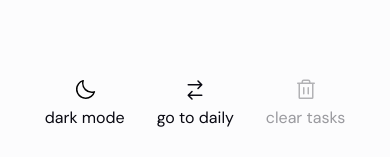
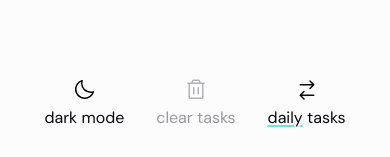
Before and after one commit to LukeberryPi/phived, a React (Vite) app: page / in a window 390 px wide. Shown: the part 684-841 px from the top of the page. Built offline with nearby package versions, Linux system fonts and the light colour scheme.

Commit message:
add switch tasks to navigation on mobile

```diff
--- a/src/components/Header.tsx
+++ b/src/components/Header.tsx
@@ -4,6 +4,7 @@ import { HelpMenu, ModeSelector } from "src/components";
 import { handleSetTheme, isDailyPage, isThemeSetToDark } from "src/utils";
 import { Trash, Moon, CaretUp, Sun, Compass, Swap } from "src/icons";
 import { useLocalStorage } from "src/hooks";
+import { Link } from "react-router-dom";
 
 export function Header() {
   const { clearGeneralTasks, generalTasks } = useGeneralTasksContext();
@@ -67,14 +68,6 @@ export function Header() {
           )}
         </button>
         <button
-          onClick={toggleDarkMode}
-          role="switch"
-          className="flex select-none flex-col items-center gap-1 rounded-2xl p-2 text-base text-trueBlack transition-transform active:scale-95 dark:text-trueWhite sm:hidden"
-        >
-          <Swap size={24} />
-          <span>{isDailyPage() ? "go to general" : "go to daily"}</span>
-        </button>
-        <button
           aria-disabled={
             (!isDailyPage() && noGeneralTasks) ||
             (isDailyPage() && noDailyTasks)
@@ -107,6 +100,28 @@ export function Header() {
             clear tasks
           </span>
         </button>
+        <Link
+          to={isDailyPage() ? "/" : "/daily"}
+          aria-label={isDailyPage() ? "go to general" : "go to daily"}
+          className="flex select-none flex-col items-center gap-1 rounded-2xl p-2 text-base text-trueBlack transition-transform active:scale-95 dark:text-trueWhite sm:hidden"
+        >
+          <Swap size={24} />
+          {isDailyPage() ? (
+            <span>
+              <span className="underline decoration-berryBlue decoration-2 underline-offset-2">
+                general
+              </span>{" "}
+              tasks
+            </span>
+          ) : (
+            <span>
+              <span className="underline decoration-dailyGreen decoration-2 underline-offset-2 dark:decoration-dailyPurple">
+                daily
+              </span>{" "}
+              tasks
+            </span>
+          )}
+        </Link>
         <button
           aria-expanded={showHelpMenu}
           onClick={showHelpMenu ? closeHelpMenu : openHelpMenu}
```
